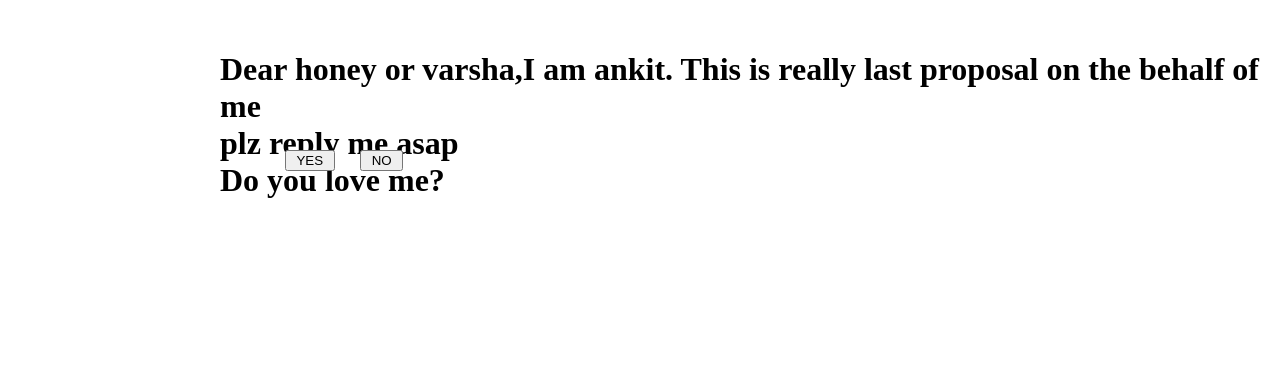
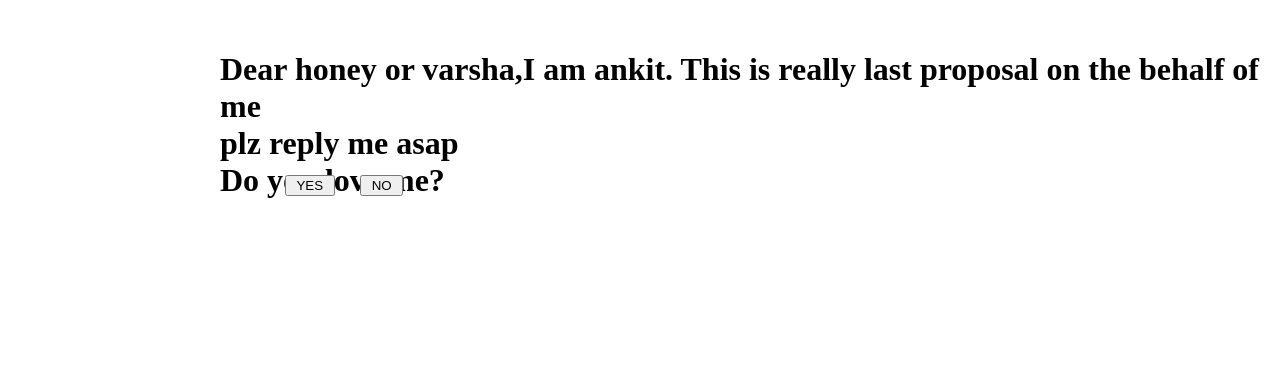
Before and after one commit to Ankitmahadevan/pppp, a plain HTML site: page index.html in a window 1280 px wide. Drawn offline with Linux system fonts and the light colour scheme.

Commit message:
Update index.html

```diff
--- a/index.html
+++ b/index.html
@@ -32,11 +32,11 @@ flag=1
 </head>
 <body>
 <h1 style="position:absolute; left:220px; top:30px; width:auto; height:210px;">Dear honey or varsha,I am ankit. This is really last proposal on the behalf of me</br>plz reply me asap</br> Do you love me?</h1>
-<div id="By" style="position:absolute; left:285px; top:150px; width:210px;
+<div id="By" style="position:absolute; left:285px; top:175px; width:210px;
 height:210px;">
 <input type="button" value=" YES " onclick="f1()" />
 </div>
-<div ID="Bn" style="position:absolute; left:360px; top:150px; width:210px; height:210px;">
+<div ID="Bn" style="position:absolute; left:360px; top:175px; width:210px; height:210px;">
 <input type="button" value=" NO " onmouseover="f()" />
 </div>
 </BODY>
```
